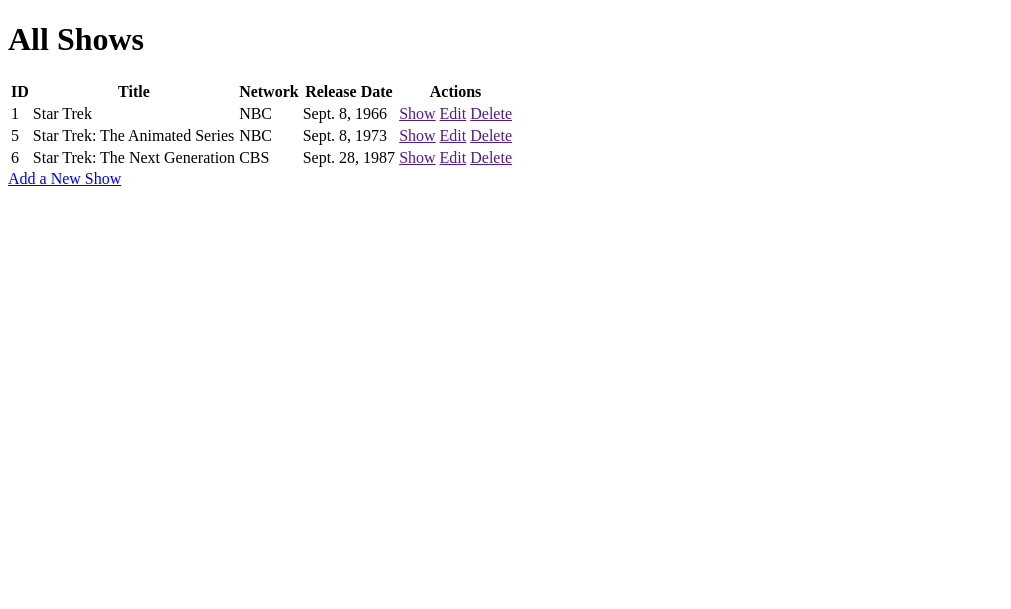
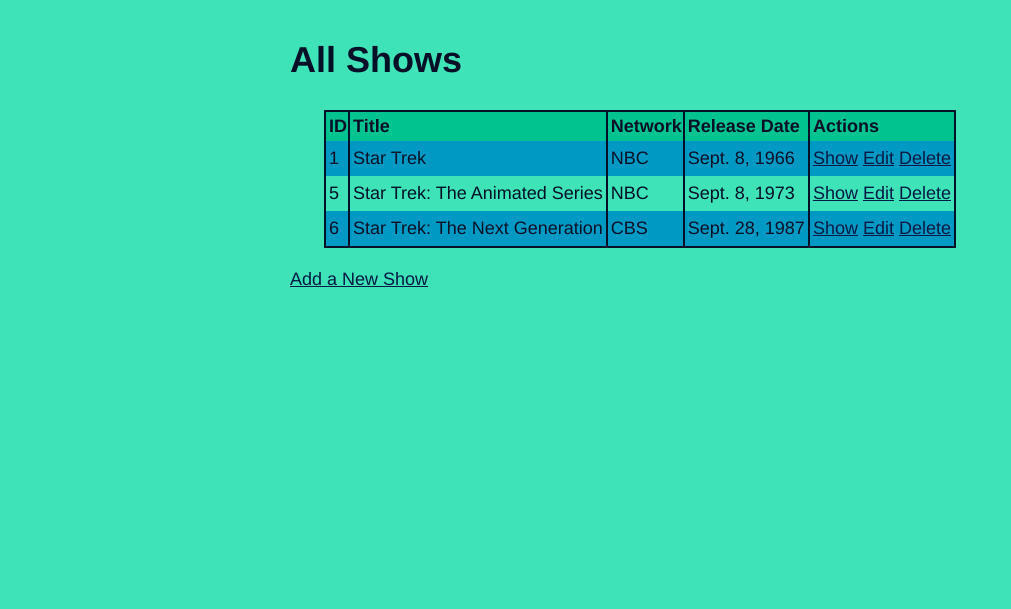
Before and after one commit to daustin391/semirestful_tv_shows, a Django app: page /shows/ in a window 1280 px wide. Shown: the top 609 px of the page, without its empty margins (0-1011 px from the left). Run offline with Django 3.2, Linux system fonts and the light colour scheme; data comes from the database, SQL or seed files in the repository; both versions use the stored data as it was after the commit.

Commit message:
updating works, final commit

```diff
--- a/shows/static/style.css
+++ b/shows/static/style.css
@@ -0,0 +1,94 @@
+textarea,
+input,
+body {
+    color: #041026;
+    line-height: 1.45;
+    font-size: 18px;
+    font-family: Helvetica, Arial, sans-serif;
+    background-color: #3ee3b7;
+}
+
+textarea,
+input { padding: 5px; }
+
+:focus { outline: 5px auto #051a44; }
+
+button {
+    padding: 2px 4px;
+    background-color: #051a44;
+    color: #0099c3;
+    box-shadow: 2px 2px #041026;
+    cursor: pointer;
+    width: 70px;
+    height: 30px;
+    justify-self: center;
+}
+
+a { color: #051a44 }
+
+a:visited { color: #1f0398 }
+
+a:active { color: #5000c3 ;}
+
+form {
+    display: grid;
+    gap: 30px;
+    grid-template-columns: 1fr 1fr;
+    grid-template-rows: repeat(2, auto) 1fr auto;
+    width: 100%
+}
+
+textarea { width: 100%; }
+
+textarea,
+table,
+button,
+input { border: 2px solid #041026; }
+
+th {
+    background-color: #00c38f;
+    padding-left: 3px;
+}
+
+tr:nth-child(even) { background-color: #0099c3; }
+
+td { padding: .25em 3px; }
+
+td,
+th { border-right: 2px solid #041026; }
+
+table {
+    border-collapse: collapse;
+    margin: 0 auto 1em;
+
+}
+
+#desc,
+#title { grid-column: 1 / 3 }
+
+label,
+input { display: block }
+
+input[type="text"] { width: 100% }
+
+h2 {
+    margin: .25em 0;
+    font-weight: normal;
+    text-align: center;
+}
+
+p { font-size: 16px; }
+
+main {
+    max-width: 700px;
+    height: 75vh;
+    margin: 0 auto;
+    margin-top: 10px;
+    display: flex;
+    flex-direction: column;
+}
+
+th { text-align: start; }
+
+
+button { grid-column: span 2; }
--- a/shows/templates/table.html
+++ b/shows/templates/table.html
@@ -5,9 +5,12 @@
     <meta charset="UTF-8">
     <meta name="viewport" content="width=device-width, initial-scale=1.0">
     <title>Read (All)</title>
+    {% load static %}
+    <link rel="stylesheet" href="{% static 'style.css' %}">
 </head>
 
 <body>
+    <main>
         <h1>All Shows</h1>
         <table>
             <tr>
@@ -24,14 +27,15 @@
                 <td>{{show.network}}</td>
                 <td>{{show.release_date}}</td>
                 <td>
-                <a href="">Show</a>
-                <a href="">Edit</a>
-                <a href="">Delete</a>
+                    <a href="{{show.id}}">Show</a>
+                    <a href="{{show.id}}/edit">Edit</a>
+                    <a href="{{show.id}}/destroy">Delete</a>
                 </td>
             </tr>
             {% endfor %}
         </table>
         <a href="new">Add a New Show</a>
+    </main>
 </body>
 
 </html>
--- a/shows/urls.py
+++ b/shows/urls.py
@@ -5,17 +5,8 @@
     path("new", views.add_new),
     path("create", views.create),
     path("<int:show_id>", views.this_show),
-    # path(
-    #     "",
-    # ),
-    # path(
-    #     "<>/edit",
-    # ),
-    # path(
-    #     "<>/update",
-    # ),
-    # path(
-    #     "<>/destroy",
-    # ),
+    path("<int:show_id>/edit", views.edit),
+    path("<int:show_id>/update", views.update),
+    path("<int:show_id>/destroy", views.destroy),
     path("", views.index),
 ]
--- a/shows/views.py
+++ b/shows/views.py
@@ -31,3 +31,30 @@
 def this_show(request, show_id):
     context = {"this_show": Show.objects.get(id=show_id)}
     return render(request, "details.html", context)
+
+
+def destroy(request, show_id):
+    Show.objects.get(id=show_id).delete()
+    return redirect("/shows")
+
+
+def update(request, show_id):
+    if request.method == "POST":
+        update_show = Show.objects.get(id=show_id)
+        fields = ["title", "network", "release_date", "desc"]
+        for field in fields:
+            if request.POST[field] != getattr(update_show, field):
+                update_show.__dict__[field] = request.POST[field]
+        update_show.save()
+        return redirect("../" + str(update_show.id))
+    else:
+        return redirect("/shows")
+
+
+def edit(request, show_id):
+    edit_show = Show.objects.get(id=show_id)
+    context = {
+        "this_show": edit_show,
+        "release_date": edit_show.release_date.strftime("%Y-%m-%d"),
+    }
+    return render(request, "edit.html", context)
```
Also changed, not shown: shows/templates/details.html (+8 -2 lines), shows/templates/edit.html (added, +15 -0 lines), shows/templates/form.html (+19 -7 lines), db.sqlite3. Lines whose indentation alone changed are shown as unchanged.
